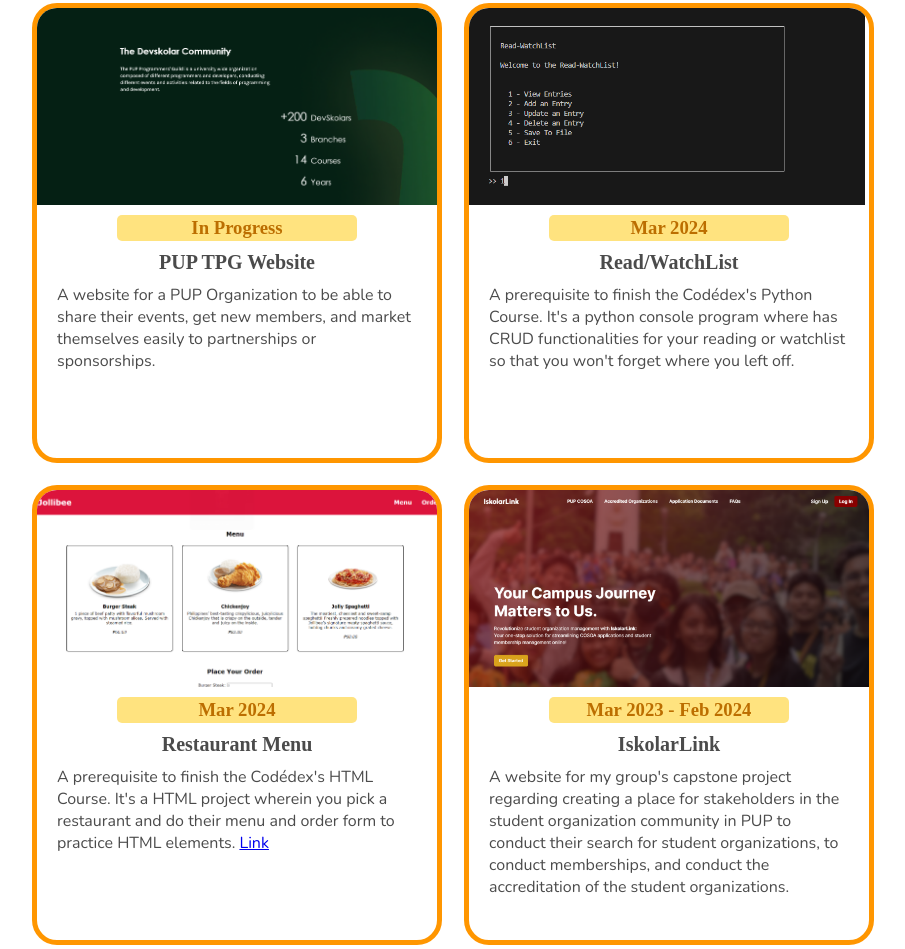
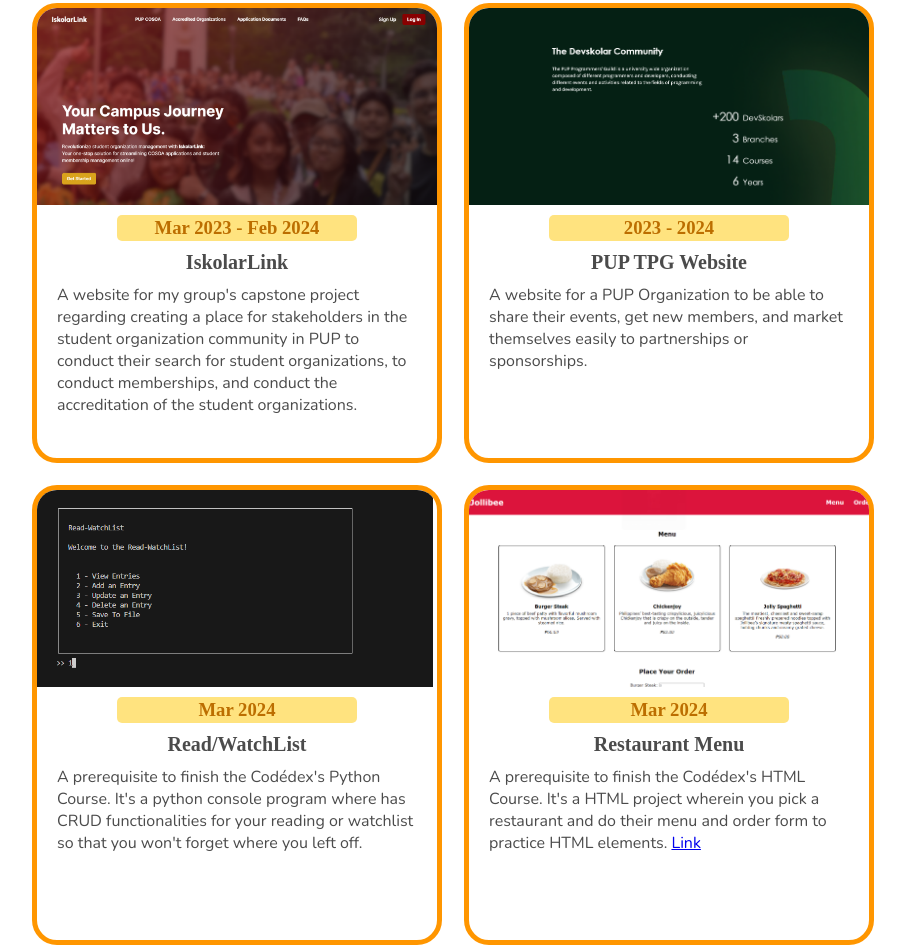
Before and after one commit to CptRainy/portfolio, a plain HTML site: page index.html in a window 1280 px wide. Shown: the part 1480-2429 px from the top of the page, without its empty margins (187-1092 px from the left). Drawn offline with nearby package versions, Linux system fonts and the light colour scheme.

Commit message:
Update index.html

```diff
--- a/index.html
+++ b/index.html
@@ -41,8 +41,14 @@
             <h2 class="orange-text">Projects</h2>
             <div id="projects-container">
                 <div id="project-container">
+                    <img src="./assets/project-1.png" alt="Project 1">
+                    <h3 class="tinted-yellow-text date">Mar 2023 - Feb 2024</h3>
+                    <h4>IskolarLink</h4>
+                    <p>A website for my group's capstone project regarding creating a place for stakeholders in the student organization community in PUP to conduct their search for student organizations, to conduct memberships, and conduct the accreditation of the student organizations.</p>
+                </div>
+                <div id="project-container">
                     <img src="./assets/project-2.png" alt="Project 2">
-                    <h3 class="tinted-yellow-text date">In Progress</h3>
+                    <h3 class="tinted-yellow-text date">2023 - 2024</h3>
                     <h4>PUP TPG Website</h4>
                     <p>A website for a PUP Organization to be able to share their events, get new members, and market themselves easily to partnerships or sponsorships.</p>
                 </div>
@@ -57,12 +63,6 @@
                     <h3 class="tinted-yellow-text date">Mar 2024</h3>
                     <h4>Restaurant Menu</h4>
                     <p>A prerequisite to finish the Codédex's HTML Course. It's a HTML project wherein you pick a restaurant and do their menu and order form to practice HTML elements. <a href="https://cptrainy.github.io/Restaurant-Menu/" target="_blank">Link</a></p>
-                </div>
-                <div id="project-container">
-                    <img src="./assets/project-1.png" alt="Project 1">
-                    <h3 class="tinted-yellow-text date">Mar 2023 - Feb 2024</h3>
-                    <h4>IskolarLink</h4>
-                    <p>A website for my group's capstone project regarding creating a place for stakeholders in the student organization community in PUP to conduct their search for student organizations, to conduct memberships, and conduct the accreditation of the student organizations.</p>
                 </div>
                 <div id="project-container">
                     <img src="./assets/project-5.png" alt="Project 5">
```
